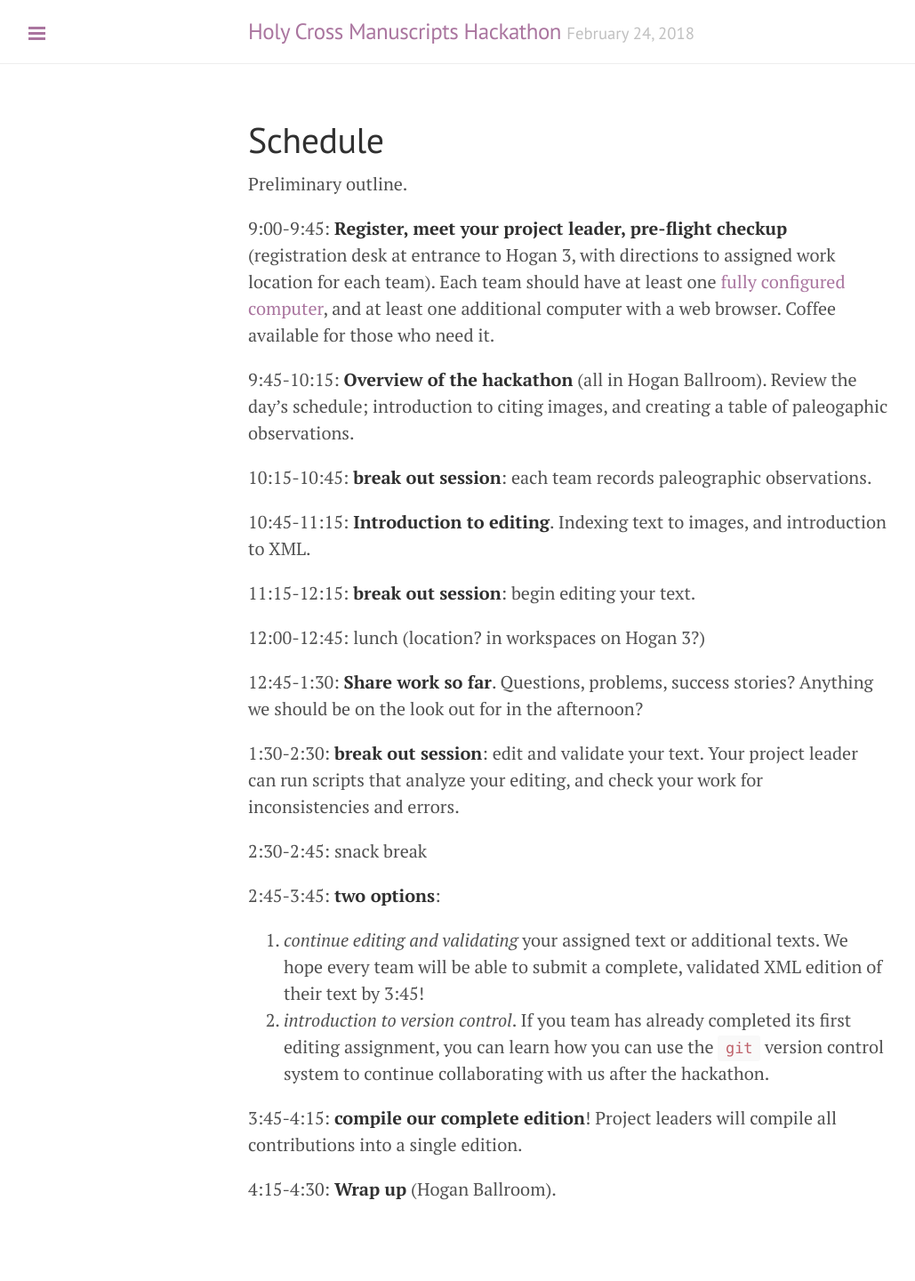
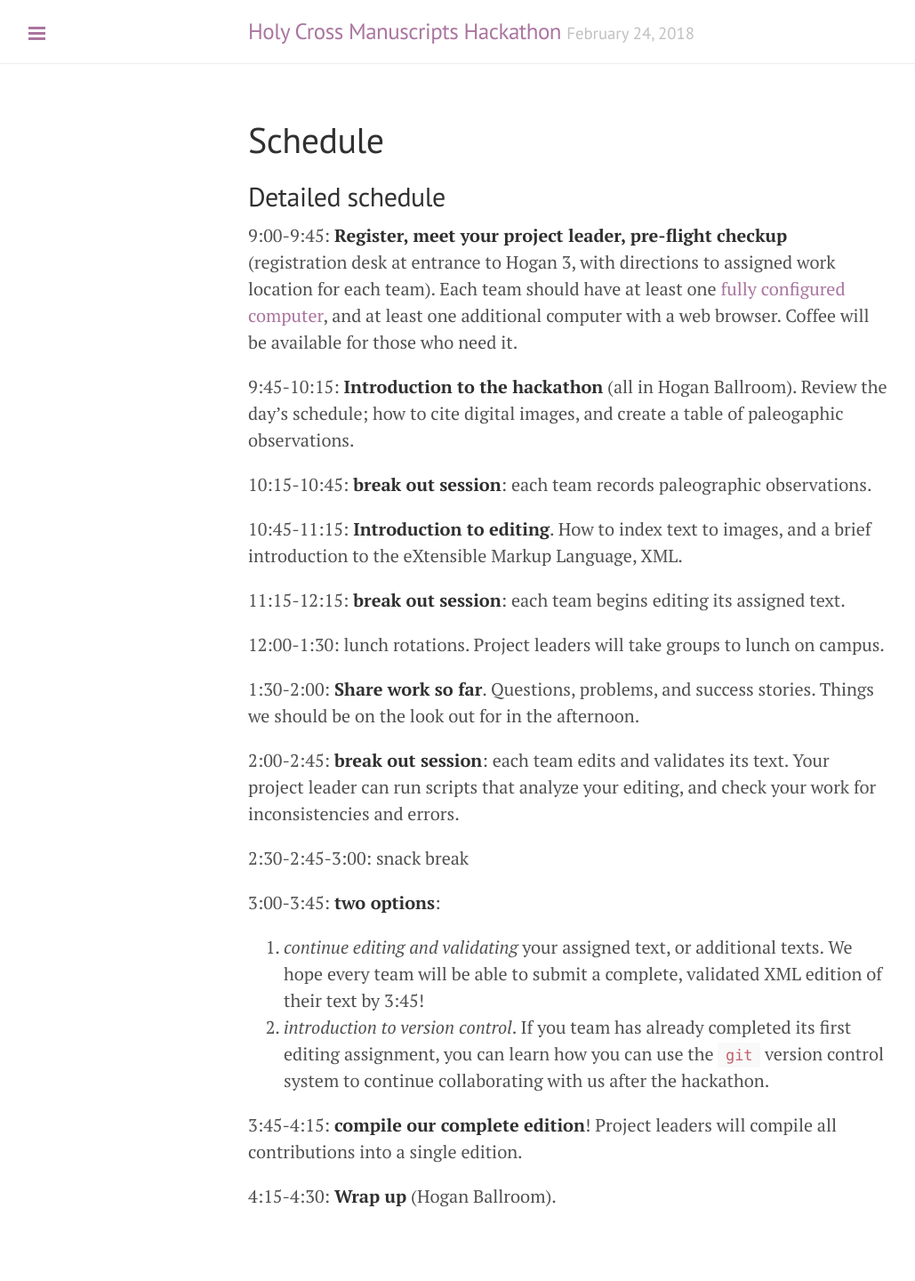
Before and after one commit to HCMID/ms-hackathon-2018, a Jekyll site: the page built from docs/schedule.md, in a window 1280 px wide. Shown: the whole page at 89% size, without its empty margins (1-1030 px from the left). Built offline with Jekyll 4.4.1, drawn with Linux system fonts in a browser that asks for light colours.

Commit message:
Update text

```diff
--- a/docs/schedule.md
+++ b/docs/schedule.md
@@ -3,30 +3,33 @@ title:  "Schedule"
 layout: page
 ---
 
-Preliminary outline.
 
 
-9:00-9:45:  **Register, meet your project leader, pre-flight checkup** (registration desk at entrance to Hogan 3, with directions to assigned work location for each team).  Each team should have at least one [fully configured computer](../tech), and at least one additional computer with a web browser.  Coffee available for those who need it.
 
-9:45-10:15:  **Overview of the hackathon** (all in Hogan Ballroom).  Review the day's schedule; introduction to citing images, and creating a table of paleogaphic observations.
+
+## Detailed schedule
+
+9:00-9:45:  **Register, meet your project leader, pre-flight checkup** (registration desk at entrance to Hogan 3, with directions to assigned work location for each team).  Each team should have at least one [fully configured computer](../tech), and at least one additional computer with a web browser.  Coffee will be available for those who need it.
+
+9:45-10:15:  **Introduction to the hackathon** (all in Hogan Ballroom).  Review the day's schedule; how to cite digital images, and create a table of paleogaphic observations.
 
 10:15-10:45:  **break out session**:  each team records paleographic observations.
 
-10:45-11:15:  **Introduction to editing**. Indexing text to images, and introduction to XML.
+10:45-11:15:  **Introduction to editing**. How to index text to images, and a brief introduction to the eXtensible Markup Language, XML.
 
-11:15-12:15:  **break out session**:  begin editing your text.
+11:15-12:15:  **break out session**:  each team begins editing its assigned text.
 
-12:00-12:45:  lunch (location?  in workspaces on Hogan 3?)
+12:00-1:30:  lunch rotations.  Project leaders will take groups to lunch on campus.
 
-12:45-1:30:    **Share work so far**.  Questions, problems, success stories?  Anything we should be on the look out for in the afternoon?
+1:30-2:00:    **Share work so far**.  Questions, problems, and success stories.  Things we should be on the look out for in the afternoon.
 
-1:30-2:30:   **break out session**:  edit and validate your text.  Your project leader can run scripts that analyze your editing, and check your work for inconsistencies and errors.
+2:00-2:45:   **break out session**:  each team edits and validates its text.  Your project leader can run scripts that analyze your editing, and check your work for inconsistencies and errors.
 
-2:30-2:45:  snack break
+2:30-2:45-3:00:  snack break
 
-2:45-3:45:  **two options**:
+3:00-3:45:  **two options**:
 
-1.  *continue editing and validating* your assigned text or additional texts.  We hope every team will be able to submit a complete, validated XML edition of their text by 3:45!
+1.  *continue editing and validating* your assigned text, or additional texts.  We hope every team will be able to submit a complete, validated XML edition of their text by 3:45!
 2.  *introduction to version control*.  If you team has already completed its first editing assignment, you can learn how you can use the `git` version control system to continue collaborating with us after the hackathon.
 
 3:45-4:15:  **compile our complete edition**!  Project leaders will compile all contributions into a single edition.
```
Also changed, not shown: docs/index.md (+22 -22 lines), docs/overview.md (+8 -0 lines).
